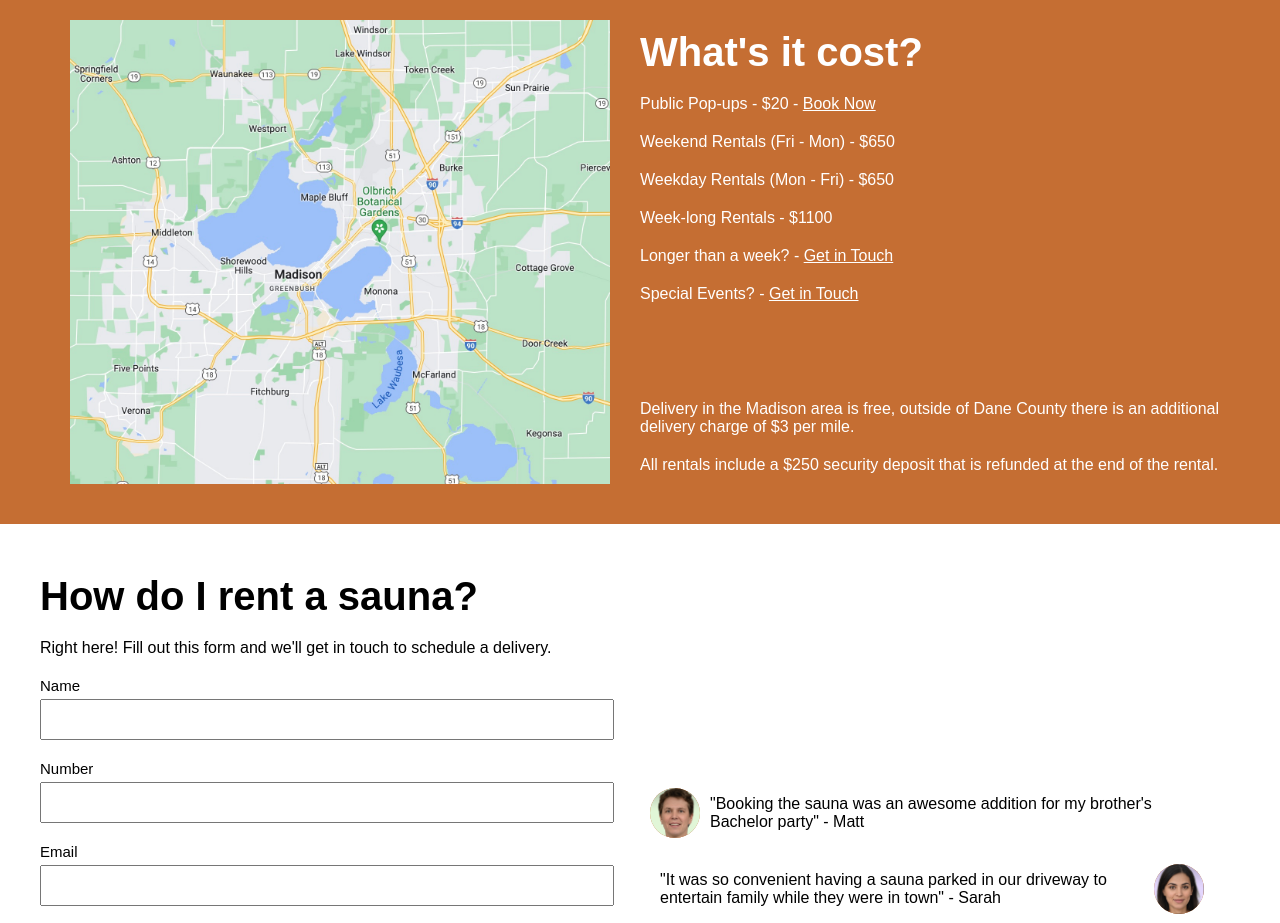
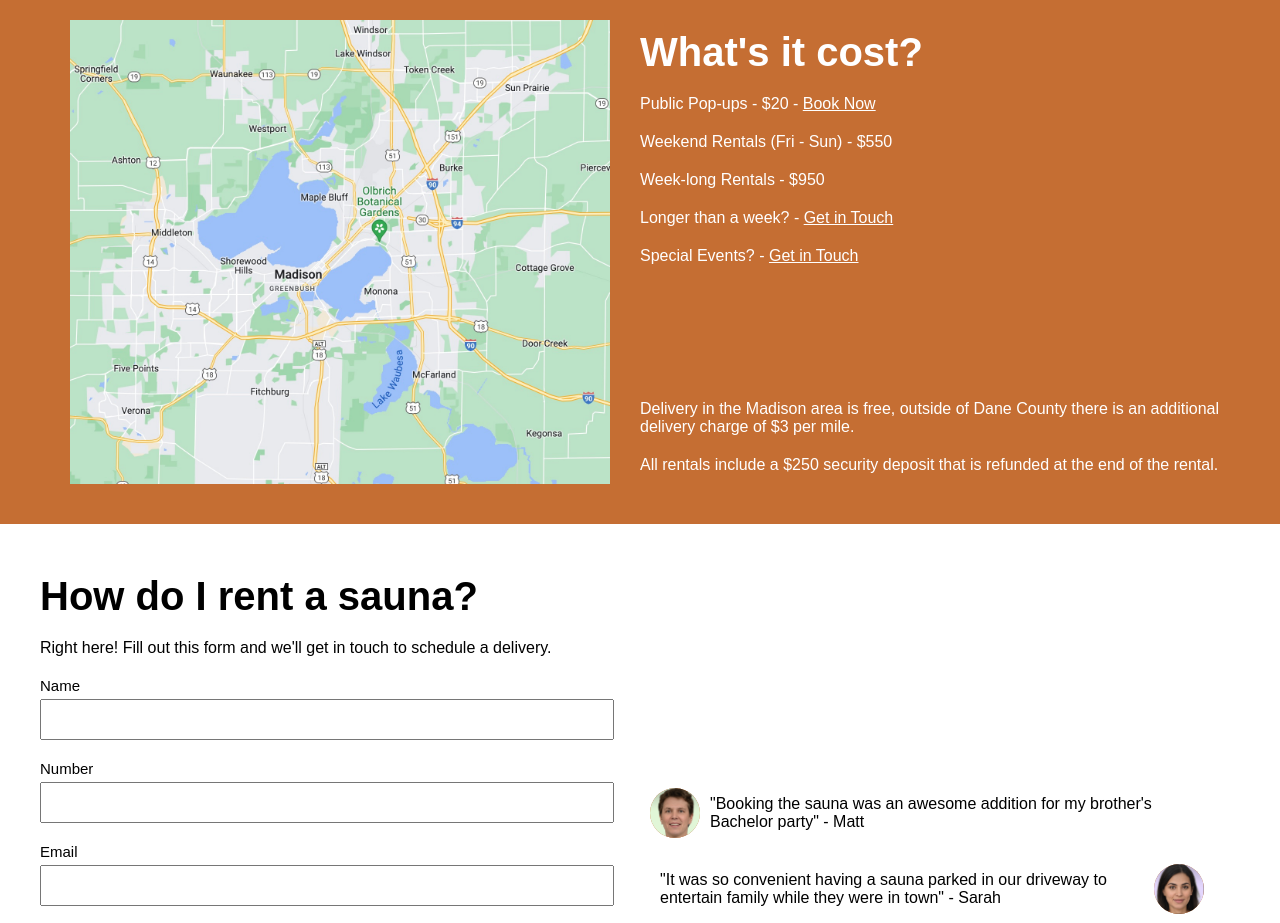
Before and after one commit to danielmurray/smokinbarrel, a plain HTML site: page index.html in a window 1280 px wide. Shown: the part 1240-2163 px from the top of the page. Drawn offline with Linux system fonts and the light colour scheme; a script that the page names is missing.

Commit message:
reduce prices

```diff
--- a/index.html
+++ b/index.html
@@ -97,9 +97,8 @@
       <div class="menu">
         <div class="question">What's it&nbsp;cost?</div>
         <div class="description">Public Pop-ups - $20 - <a href="https://thesmokinbarrel.as.me/schedule.php">Book Now</a></div>
-        <div class="description">Weekend Rentals (Fri - Mon) - $650</div>
-        <div class="description">Weekday Rentals (Mon - Fri) - $650</div>
-        <div class="description">Week-long Rentals - $1100</div>
+        <div class="description">Weekend Rentals (Fri - Sun) - $550</div>
+        <div class="description">Week-long Rentals - $950</div>
         <div class="description">Longer than a week? - <a onclick="scrollToBook()">Get in Touch</a></div>
         <div class="description">Special Events? - <a onclick="scrollToBook()">Get in Touch</a></div>
         <div class="spacer"></div>
```
